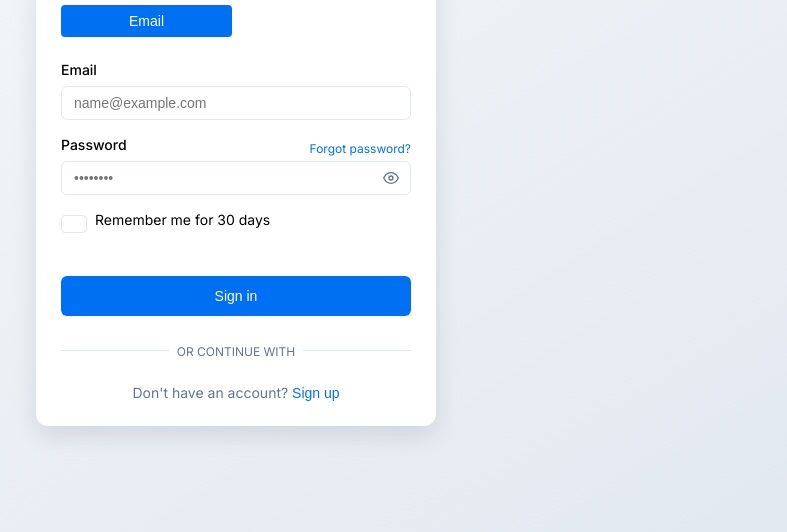
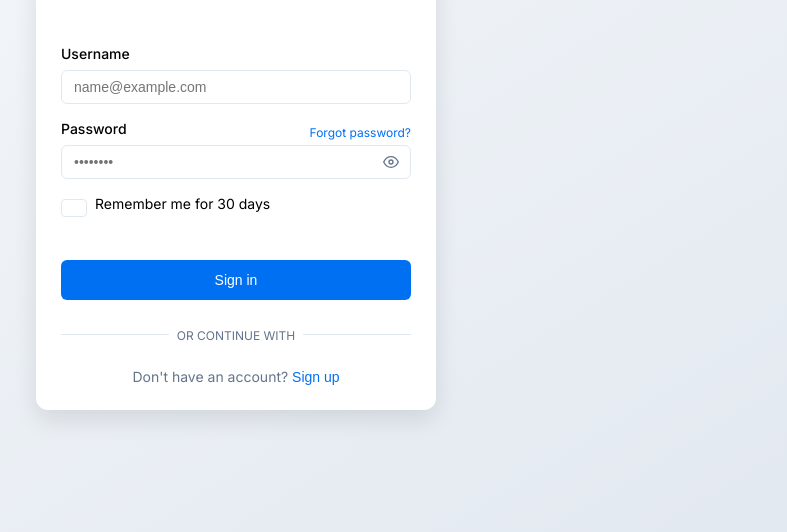
Before and after one commit to thatcoder539/main-project, a plain HTML site: page login.html in a window 1280 px wide. Shown: the part 268-800 px from the top of the page, without its empty margins (404-1191 px from the left). Drawn offline with Linux system fonts and the light colour scheme.

Commit message:
Update login.html

```diff
--- a/login.html
+++ b/login.html
@@ -408,14 +408,13 @@
       </div>
 
       <div class="tabs">
-        <button class="tab active" data-tab="email">Email</button>
       </div>
 
       <div id="email-tab" class="tab-content active">
         <form id="login-form">
           <div class="card-content">
             <div class="form-group">
-              <label for="email">Email</label>
+              <label for="email">Username</label>
               <input type="email" id="email" placeholder="name@example.com">
               <p id="email-error" class="error-message">Please enter a valid email</p>
             </div>
```
